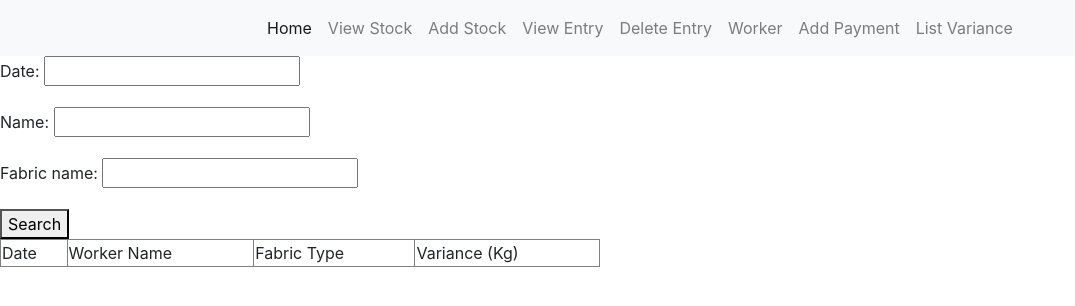
After one commit to vrajeshnandha/Inventory-Management, a Django app: page /variacne in a window 1280 px wide. The commit adds this page. Shown: the top 306 px of the page, without its empty margins (0-1075 px from the left). Run offline with Django 3.2, Linux system fonts and the light colour scheme; data that the repository does not hold is empty; some libraries are stand-ins or nearby versions.

Commit message:
adding filter for variance

```diff
--- /dev/null
+++ b/homesite/filters.py
@@ -0,0 +1,8 @@
+from .models import Variance
+import django_filters
+
+
+class VarianceFilter(django_filters.FilterSet):
+    class Meta:
+        model = Variance
+        fields = ['date', 'name', 'fabric_name']
--- a/homesite/templates/homesite/base.html
+++ b/homesite/templates/homesite/base.html
@@ -44,6 +44,9 @@
                 <li class="nav-item">
                     <a class="nav-link" href="{% url 'payment' %}">Add Payment</a>
                 </li>
+                <li class="nav-item">
+                    <a class="nav-link" href="{% url 'variance' %}">List Variance</a>
+                </li>
             </ul>
 
         </div>
--- /dev/null
+++ b/homesite/templates/homesite/variance_list.html
@@ -0,0 +1,25 @@
+{% extends 'homesite/base.html' %}
+
+{% block content %}
+  <form method="get">
+    {{ filter.form.as_p }}
+    <button type="submit">Search</button>
+  </form>
+  <table border="1" width="600">
+        <tr>
+            <td>Date</td>
+            <td>Worker Name</td>
+            <td>Fabric Type</td>
+            <td>Variance (Kg)</td>
+        </tr>
+
+        {% for var in filter.qs %}
+            <tr>
+                <td>{{ var.date }}</td>
+                <td>{{ var.name }}</td>
+                <td>{{ var.fabric_name }}</td>
+                <td>{{ var.variance }}</td>
+            </tr>
+        {% endfor %}
+    </table>
+{% endblock %}
--- a/homesite/urls.py
+++ b/homesite/urls.py
@@ -10,4 +10,5 @@ urlpatterns = [
     path('deleteentry', views.deleteEntry, name='deleteentry'),
     path('worker', views.worker, name='worker'),
     path('payment', views.payment, name='payment'),
+    path('variacne', views.list_variance, name='variance'),
 ]
--- a/homesite/views.py
+++ b/homesite/views.py
@@ -1,7 +1,7 @@
 from django.shortcuts import render
 from .computation import *
 from .forms import *
-
+from .filters import VarianceFilter
 
 def home(request):
     return render(request, 'homesite/base.html')
@@ -123,3 +123,9 @@ def payment(request):
             msg = "payment successful"
             form = PaymentForm()
             return render(request, 'homesite/payment.html', {'form': form, 'msg': msg})
+
+
+def list_variance(request):
+    variance = Variance.objects.all()
+    variance_filter = VarianceFilter(request.GET, queryset=variance)
+    return render(request, 'homesite/variance_list.html', {'filter': variance_filter})
```
